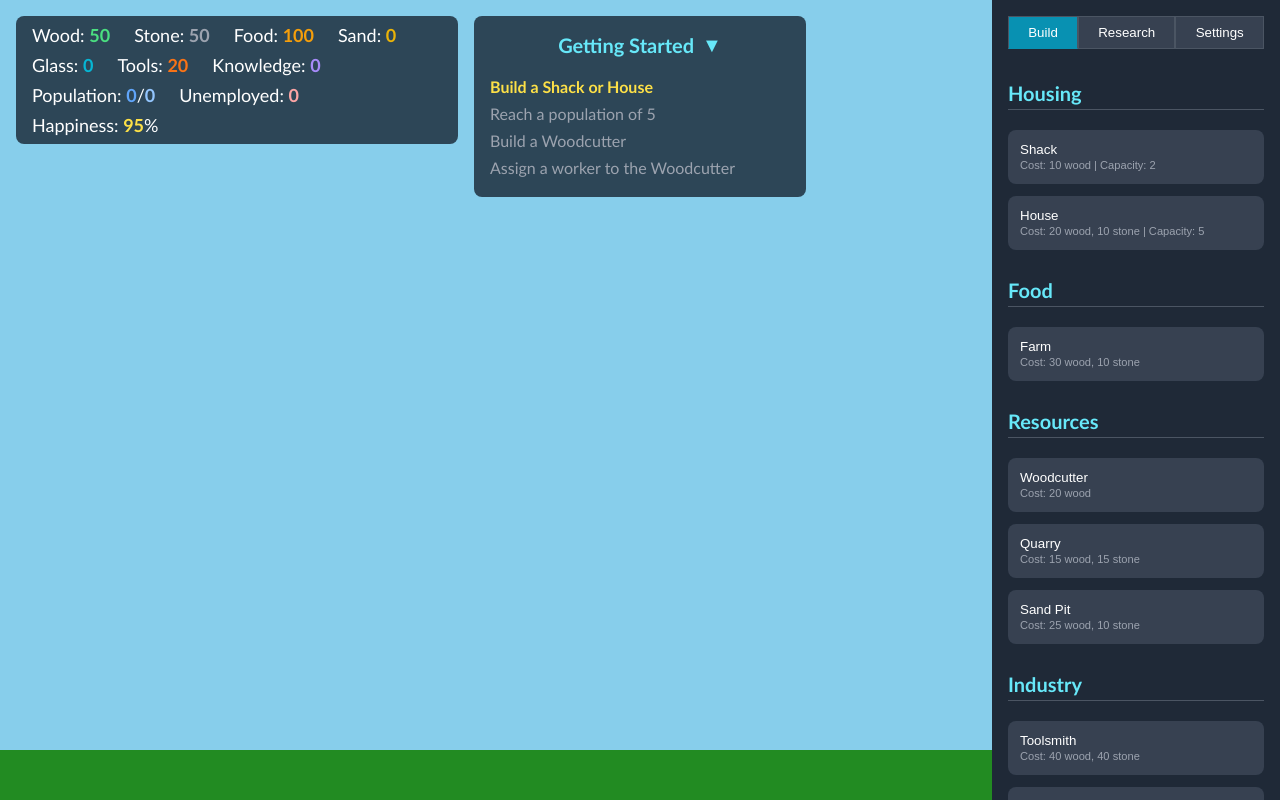
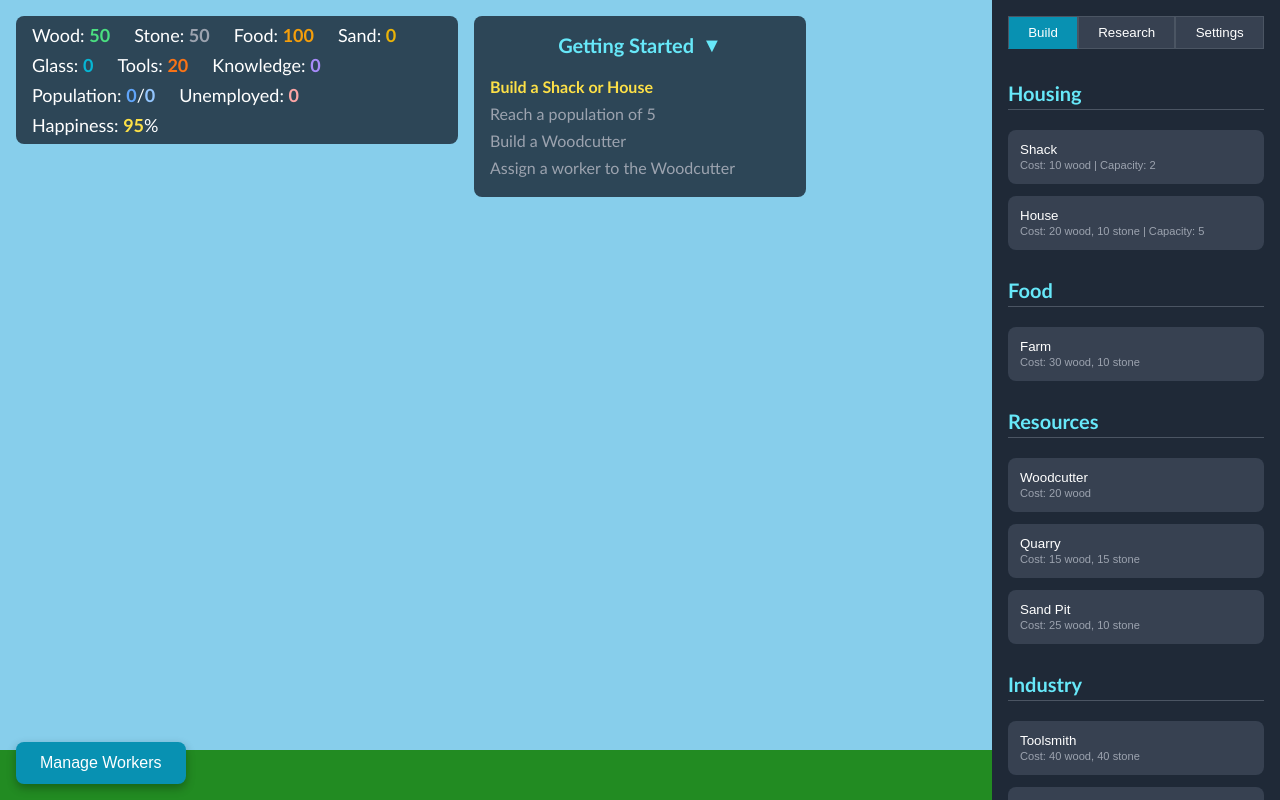
Before and after one commit to dinosaur890123/Humanity-Last-Survival, a plain HTML site: page index.html in a window 1280 px wide. Drawn offline with Linux system fonts and the light colour scheme.

Commit message:
Fix worker button and settings

```diff
--- a/index.html
+++ b/index.html
@@ -41,12 +41,13 @@
         <div id="build-menu" class="tab-content active"></div>
         <div id="research-panel" class="tab-content"></div>
         <div id="settings-panel" class="tab-content">
-            <button id="settings-manage-workers-button">Manage Workers</button>
             <button id="settings-new-game-button">New Game</button>
         </div>
 
         <div id="message-box"></div>
     </aside>
+
+    <button id="open-worker-panel-button">Manage Workers</button>
 
     <div id="worker-panel-modal" class="hidden">
         <div class="modal-content">
--- a/script.js
+++ b/script.js
@@ -18,17 +18,15 @@ const scenarioTitleElement = document.getElementById('scenario-title');
 const objectivesListElement = document.getElementById('objectives-list');
 const scenarioToggleIcon = document.getElementById('scenario-toggle-icon');
 
+const openWorkerPanelButton = document.getElementById('open-worker-panel-button');
 const workerPanelModal = document.getElementById('worker-panel-modal');
 const closeWorkerPanelButton = document.getElementById('close-worker-panel-button');
 const workerAssignmentsList = document.getElementById('worker-assignments-list');
-
 const statsPanelModal = document.getElementById('stats-panel-modal');
 const statsName = document.getElementById('stats-name');
 const statsImage = document.getElementById('stats-image');
 const statsList = document.getElementById('stats-list');
 const closeStatsPanelButton = document.getElementById('close-stats-panel-button');
-
-const openWorkerPanelButton = document.getElementById('settings-manage-workers-button');
 const newGameButton = document.getElementById('settings-new-game-button');
 
 let gameState = {
--- a/style.css
+++ b/style.css
@@ -206,7 +206,19 @@ canvas {
 .selected-building {
     box-shadow: 0 0 0 3px #67e8f9;
 }
-
+#open-worker-panel-button {
+    position: absolute;
+    bottom: 1rem;
+    left: 1rem;
+    padding: 0.75rem 1.5rem;
+    background-color: #0891b2;
+    border: none;
+    color: white;
+    border-radius: 0.5rem;
+    cursor: pointer;
+    font-size: 1rem;
+    box-shadow: 0 4px 10px rgba(0,0,0,0.3);
+}
 #worker-panel-modal, #stats-panel-modal {
     position: fixed;
     top: 0;
```
